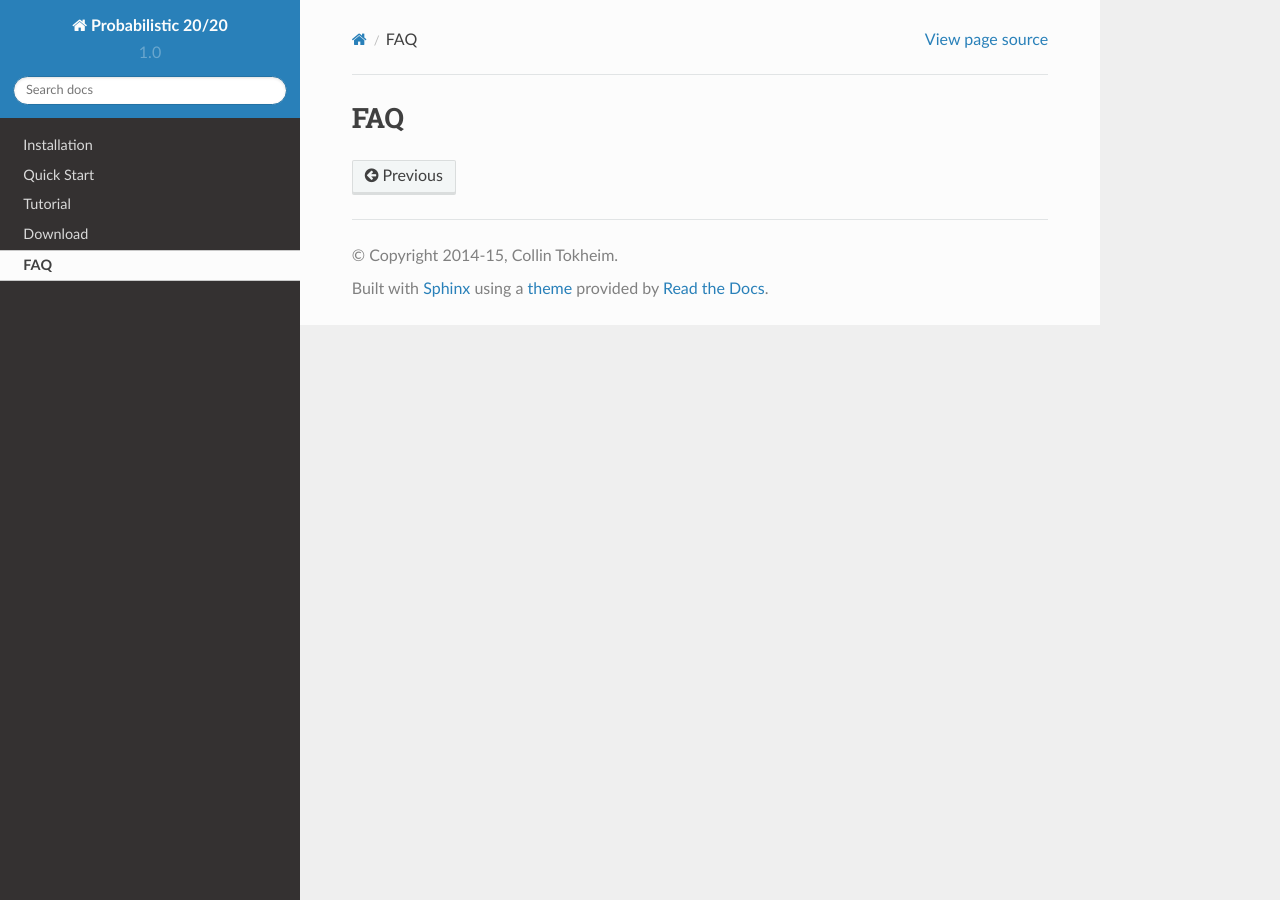
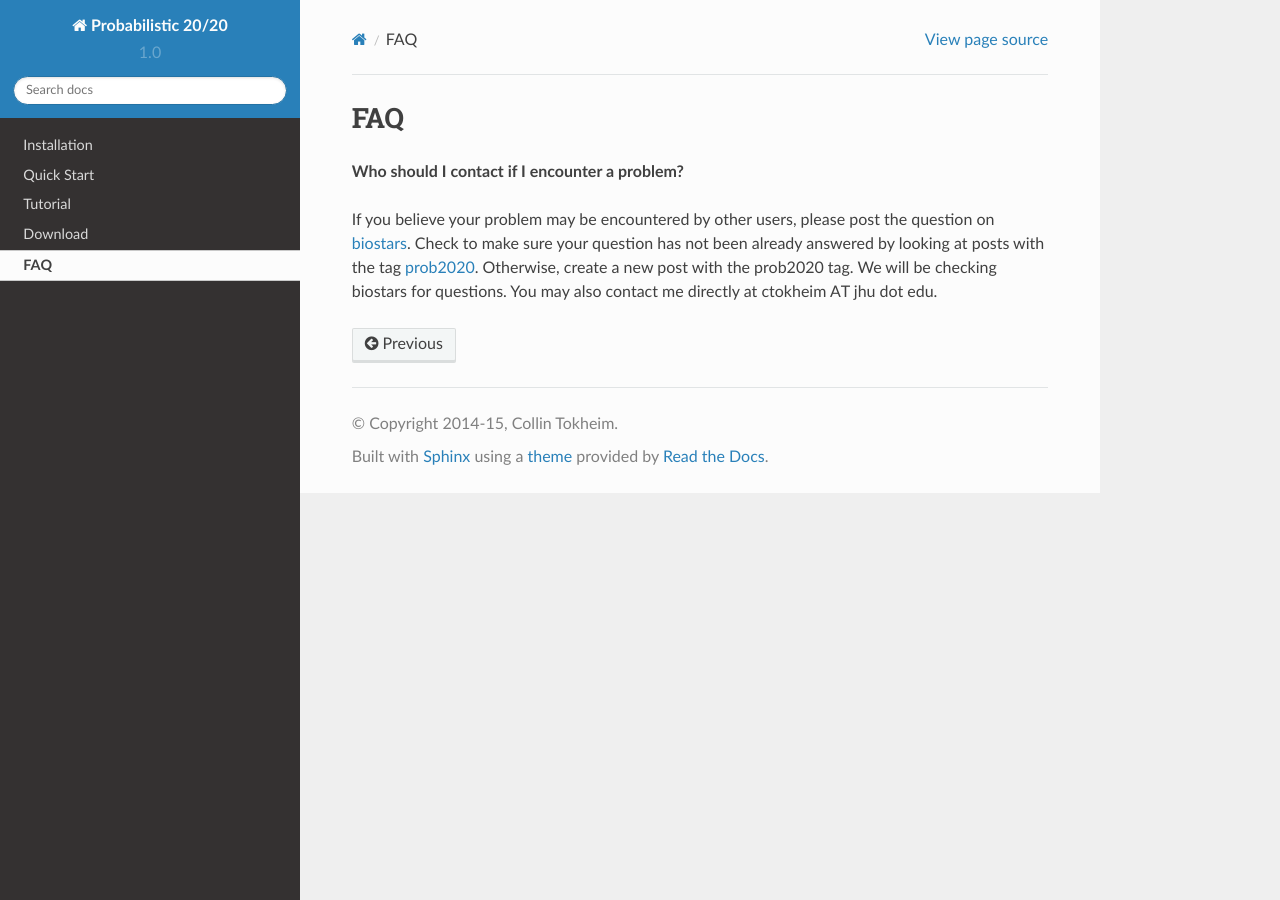
Before and after one commit to KarchinLab/probabilistic2020, a Sphinx documentation site: the page built from doc/faq.rst, in a window 1280 px wide. Built offline with Sphinx 7.4.7 and the Read the Docs theme 2.0.0, drawn with Linux system fonts in a browser that asks for light colours.

Commit message:
Minor change to doc and added a faq

```diff
--- a/doc/download.rst
+++ b/doc/download.rst
@@ -4,7 +4,7 @@ Download
 Probabilistic 20/20 releases
 ----------------------------
 
-* `probabilistic2020-v1.0.0 <>`_ 5/1/2016 Initial release
+* `probabilistic2020-v1.0.0 <https://github.com/KarchinLab/probabilistic2020/archive/v1.0.0.tar.gz>`_ 5/1/2016 Initial release
 
 Example data
 ------------
--- a/doc/faq.rst
+++ b/doc/faq.rst
@@ -1,2 +1,12 @@
 FAQ
 ===
+
+**Who should I contact if I encounter a problem?**
+
+If you believe your problem may be encountered by other users,
+please post the question on `biostars <https://www.biostars.org/>`_.
+Check to make sure your question has not been already answered
+by looking at posts with the tag `prob2020 <https://www.biostars.org/t/prob2020/>`_.
+Otherwise, create a new post with the prob2020 tag. We will be checking
+biostars for questions. You may also contact me directly at
+ctokheim AT jhu dot edu.
```
Also changed, not shown: doc/index.rst (+4 -3 lines).
